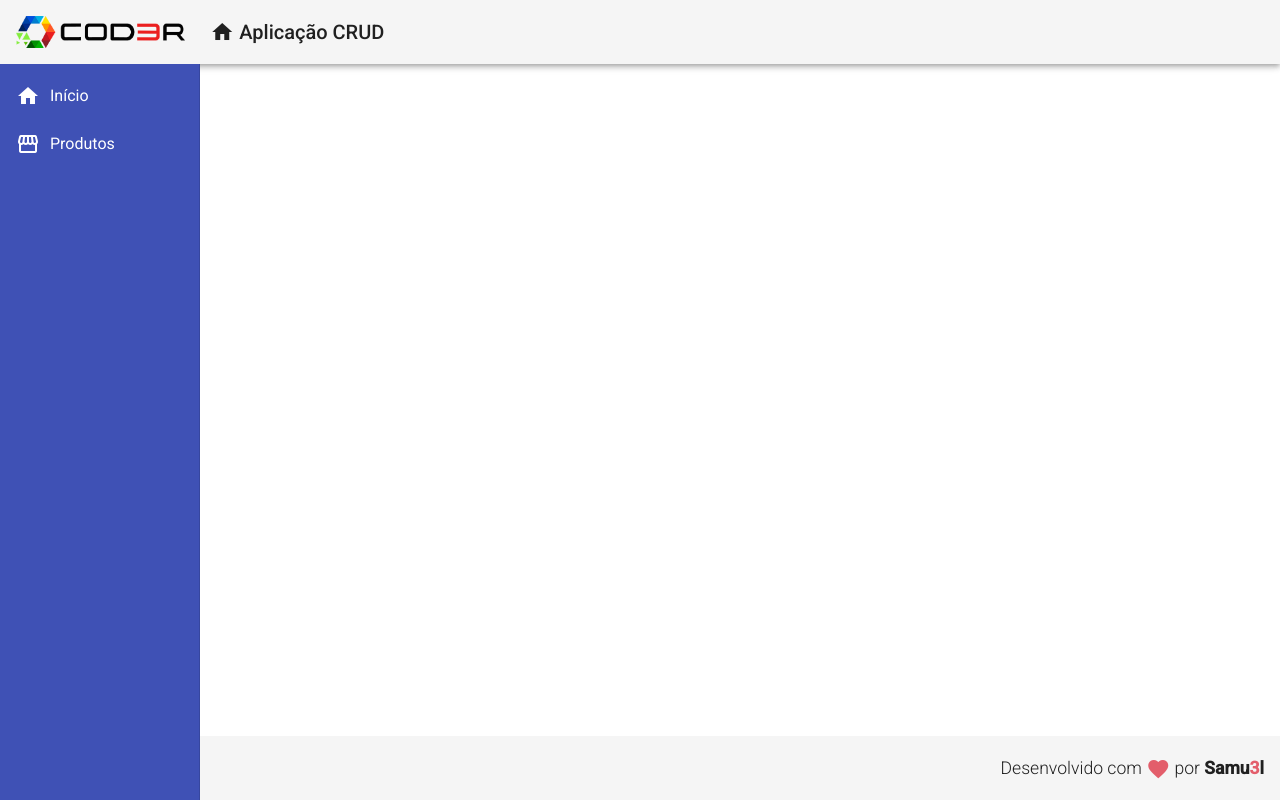
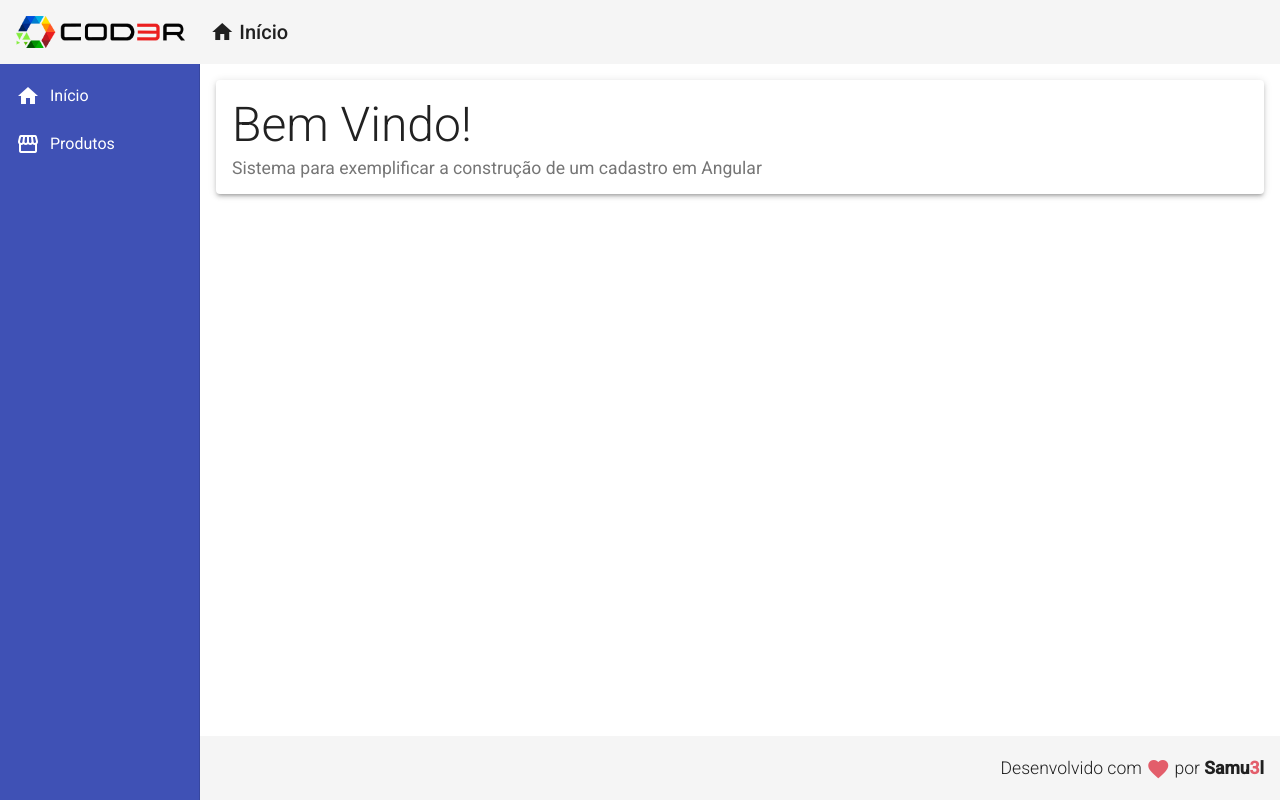
Before and after one commit to samuel-oldra/CadastroDeProdutos, an Angular app in the folder frontend/: page / in a window 1280 px wide. Built offline with nearby package versions, Linux system fonts and the light colour scheme.

Commit message:
Editando componente/view início (HomeComponent)

```diff
--- a/frontend/src/app/app.module.ts
+++ b/frontend/src/app/app.module.ts
@@ -1,4 +1,5 @@
 import { NgModule } from '@angular/core';
+import { MatCardModule } from '@angular/material/card';
 import { MatListModule } from '@angular/material/list';
 import { MatSidenavModule } from '@angular/material/sidenav';
 import { MatToolbarModule } from '@angular/material/toolbar';
@@ -25,7 +26,8 @@
     BrowserAnimationsModule,
     MatToolbarModule,
     MatSidenavModule,
-    MatListModule
+    MatListModule,
+    MatCardModule
   ],
   providers: [],
   bootstrap: [AppComponent]
--- a/frontend/src/app/components/template/header/header.component.html
+++ b/frontend/src/app/components/template/header/header.component.html
@@ -9,7 +9,7 @@
             <i class="material-icons">
                 home
             </i>
-            Aplicação CRUD
+            Início
         </a>
     </span>
 </mat-toolbar>
--- a/frontend/src/app/components/template/nav/nav.component.css
+++ b/frontend/src/app/components/template/nav/nav.component.css
@@ -10,3 +10,8 @@
 .sidenav i {
     padding-right: 10px;
 }
+
+.content {
+    padding: 16px;
+    background-color: #FFF;
+}
--- a/frontend/src/app/components/template/nav/nav.component.html
+++ b/frontend/src/app/components/template/nav/nav.component.html
@@ -15,4 +15,7 @@
             </a>
         </mat-nav-list>
     </mat-sidenav>
+    <mat-sidenav-content class="content">
+        <app-home></app-home>
+    </mat-sidenav-content>
 </mat-sidenav-container>
--- a/frontend/src/app/views/home/home.component.css
+++ b/frontend/src/app/views/home/home.component.css
@@ -0,0 +1,9 @@
+.home .title {
+    font-size: 3rem;
+    font-weight: 300;
+    line-height: 1.2;
+}
+
+.home .subtitle {
+    font-size: 1.1rem;
+}
--- a/frontend/src/app/views/home/home.component.html
+++ b/frontend/src/app/views/home/home.component.html
@@ -1 +1,8 @@
-<p>home works!</p>
+<mat-card class="home mat-elevation-z3">
+    <mat-card-title class="title">
+        Bem Vindo!
+    </mat-card-title>
+    <mat-card-subtitle class="subtitle">
+        Sistema para exemplificar a construção de um cadastro em Angular
+    </mat-card-subtitle>
+</mat-card>
```
